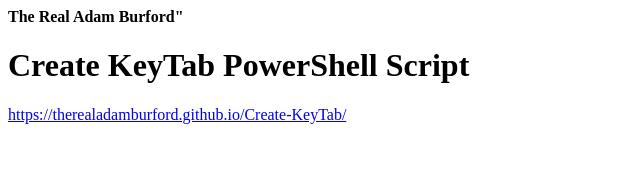
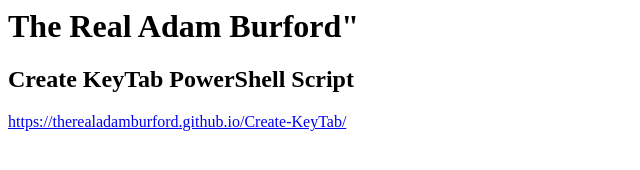
Before and after one commit to TheRealAdamBurford/TheRealAdamBurford.github.io, a plain HTML site: page index.html in a window 1280 px wide. Shown: the whole page, without its empty margins (0-640 px from the left). Drawn offline with Linux system fonts and the light colour scheme.

Commit message:
Update index.html

```diff
--- a/index.html
+++ b/index.html
@@ -3,10 +3,9 @@
 </head>
 <body>
 <body>
-<B>The Real Adam Burford"</B>
+<H1>The Real Adam Burford"</H1>
 
-<H1>Create KeyTab PowerShell Script</H1>
-
+<H2>Create KeyTab PowerShell Script</H2>
 <a href="https://therealadamburford.github.io/Create-KeyTab/">https://therealadamburford.github.io/Create-KeyTab/</a>
 </body>
 </html>
```
